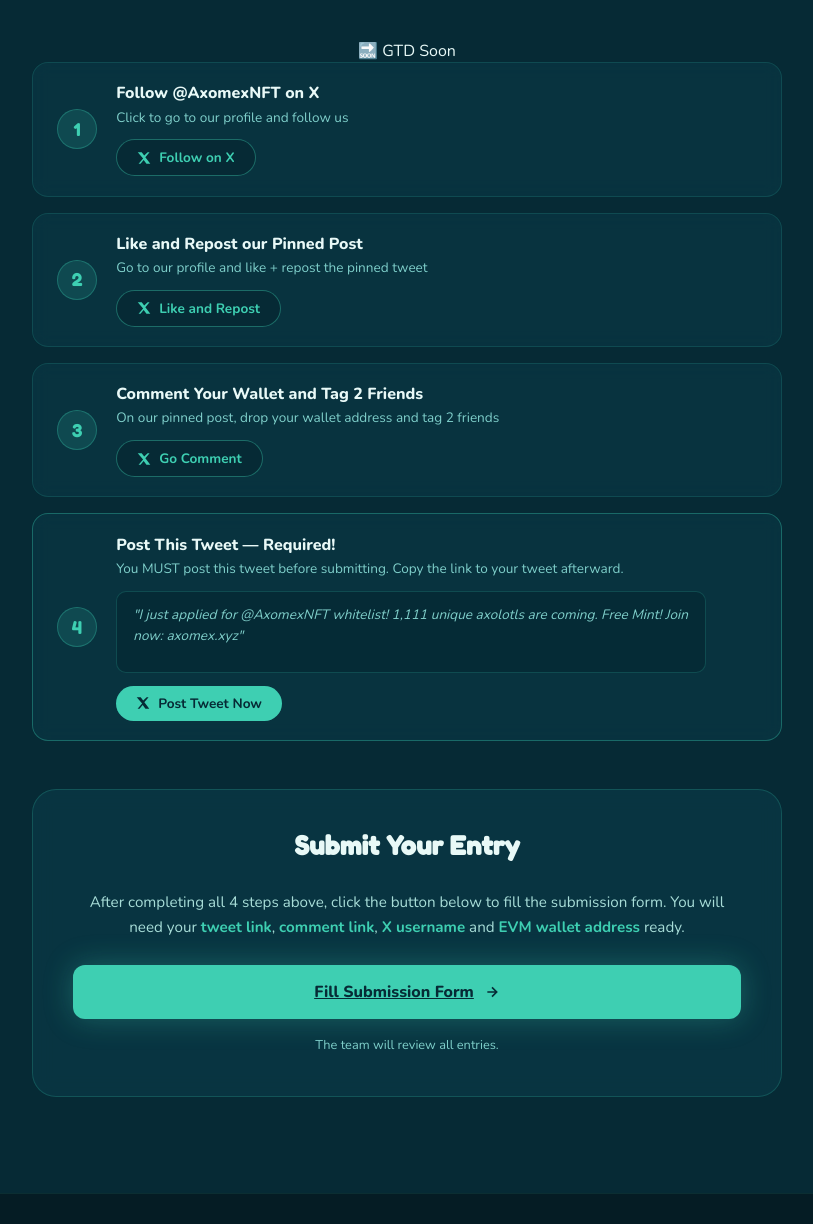
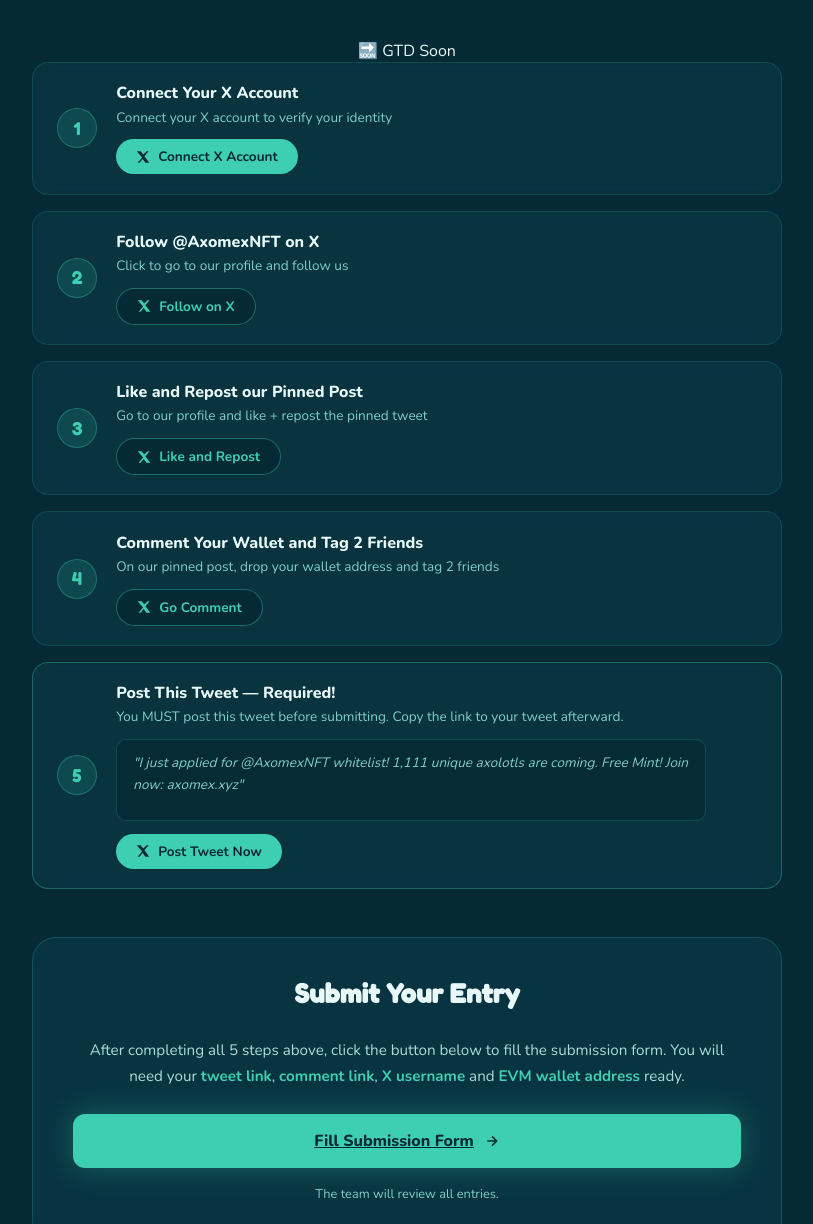
Before and after one commit to Oko300/axomex, a website: page index.html in a window 1280 px wide. Shown: the part 2540-3764 px from the top of the page, without its empty margins (233-1046 px from the left). Drawn offline with nearby package versions, Linux system fonts and the light colour scheme.

Commit message:
add connect x step 1 of 5

```diff
--- a/index.html
+++ b/index.html
@@ -137,8 +137,24 @@
         <!-- STEPS -->
         <div class="wl-steps">
 
+          <!-- STEP 1: Connect X -->
+          <div class="wl-step" id="step-connect">
+            <div class="step-num">1</div>
+            <div class="step-body">
+              <h3>Connect Your X Account</h3>
+              <p id="connect-status">Connect your X account to verify your identity</p>
+              <div id="connect-btn-wrap">
+                <a href="/auth/x" class="step-btn tweet-btn">
+                  <svg width="14" height="14" viewBox="0 0 24 24" fill="currentColor"><path d="M18.244 2.25h3.308l-7.227 8.26 8.502 11.24H16.17l-4.714-6.231-5.401 6.231H2.746l7.73-8.835L1.254 2.25H8.08l4.253 5.622 5.911-5.622z"/></svg>
+                  Connect X Account
+                </a>
+              </div>
+            </div>
+            <div class="step-check" id="check-connect">✓</div>
+          </div>
+
           <div class="wl-step" id="step-follow">
-            <div class="step-num">1</div>
+            <div class="step-num">2</div>
             <div class="step-body">
               <h3>Follow @AxomexNFT on X</h3>
               <p>Click to go to our profile and follow us</p>
@@ -151,7 +167,7 @@
           </div>
 
           <div class="wl-step" id="step-like">
-            <div class="step-num">2</div>
+            <div class="step-num">3</div>
             <div class="step-body">
               <h3>Like and Repost our Pinned Post</h3>
               <p>Go to our profile and like + repost the pinned tweet</p>
@@ -164,7 +180,7 @@
           </div>
 
           <div class="wl-step" id="step-comment">
-            <div class="step-num">3</div>
+            <div class="step-num">4</div>
             <div class="step-body">
               <h3>Comment Your Wallet and Tag 2 Friends</h3>
               <p>On our pinned post, drop your wallet address and tag 2 friends</p>
@@ -177,7 +193,7 @@
           </div>
 
           <div class="wl-step tweet-step" id="step-tweet">
-            <div class="step-num">4</div>
+            <div class="step-num">5</div>
             <div class="step-body">
               <h3>Post This Tweet — Required!</h3>
               <p>You MUST post this tweet before submitting. Copy the link to your tweet afterward.</p>
@@ -199,7 +215,7 @@
         <!-- SUBMIT BUTTON TO GOOGLE FORM -->
         <div class="wl-form-wrap">
           <h3 class="form-title">Submit Your Entry</h3>
-          <p class="form-instructions">After completing all 4 steps above, click the button below to fill the submission form. You will need your <strong>tweet link</strong>, <strong>comment link</strong>, <strong>X username</strong> and <strong>EVM wallet address</strong> ready.</p>
+          <p class="form-instructions">After completing all 5 steps above, click the button below to fill the submission form. You will need your <strong>tweet link</strong>, <strong>comment link</strong>, <strong>X username</strong> and <strong>EVM wallet address</strong> ready.</p>
           <a href="https://docs.google.com/forms/d/e/1FAIpQLSevXL780tlKIBWxCl4eDsTH7zgJm5SHPrKCV3csEdnqvxVHAw/viewform" target="_blank" class="submit-btn" onclick="incrementSpots()">
             Fill Submission Form
             <svg width="16" height="16" viewBox="0 0 24 24" fill="none" stroke="currentColor" stroke-width="2.5"><path d="M5 12h14M12 5l7 7-7 7"/></svg>
```
Also changed, not shown: public/index.html (+21 -5 lines).
